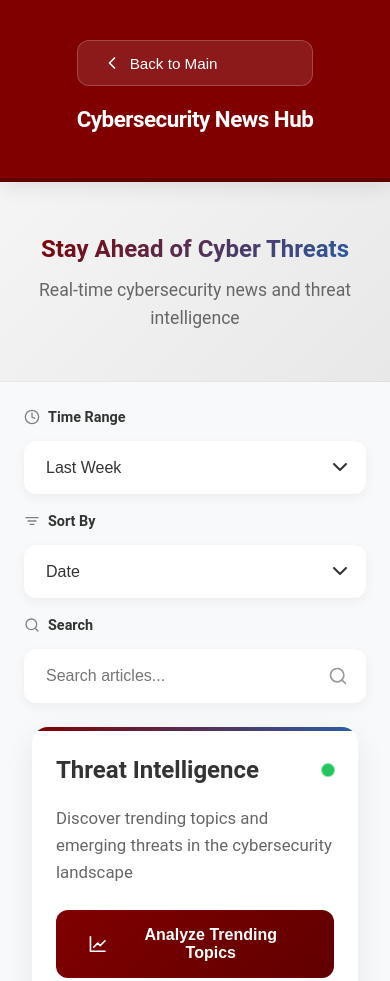
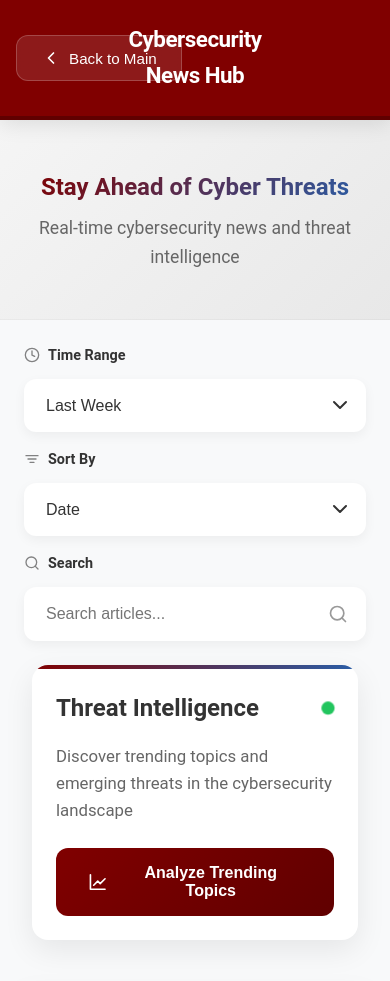
Before and after one commit to 7Prince11/work_project, a website: page news/news.html in a window 390 px wide. Shown: the top 981 px of the page. Drawn offline with Linux system fonts and the light colour scheme; no server answers.

Commit message:
Working on updated design for each of the pages

```diff
--- a/news/news.css
+++ b/news/news.css
@@ -43,23 +43,29 @@ body.dark-mode {
 }
 
 .header-content {
-  max-width: 1400px;
-  margin: 0 auto;
-  padding: 1.5rem 2rem;
   display: flex;
+  justify-content: space-between;
   align-items: center;
-  justify-content: space-between;
+  width: 100%;
   position: relative;
 }
-
+.left-side {
+  min-width: 180px; /* Adjust as needed */
+}
 .header h1 {
+  position: absolute;
+  left: 50%;
+  transform: translateX(-50%);
   color: white;
-  font-size: 1.75rem;
+  font-size: 2rem;
   margin: 0;
   font-weight: 600;
   letter-spacing: -0.5px;
   text-align: center;
-  flex: 1;
+  flex: 0 1 auto;
+}
+.right-side {
+  min-width: 180px; /* This creates balance with left-side */
 }
 
 .header-badge {
@@ -695,7 +701,7 @@ body.dark-mode .loading-spinner {
 .loader span {
   width: 10px;
   height: 10px;
-  background: var(--primary);
+  background: white !important;
   border-radius: 50%;
   animation: bounce 1.4s infinite ease-in-out both;
 }
@@ -775,8 +781,7 @@ body.dark-mode .loading-spinner {
 
 @media (max-width: 768px) {
   .header-content {
-    flex-direction: column;
-    gap: 1rem;
+    flex-direction: row; /* Keep as row to maintain left/right positioning */
     text-align: center;
   }
 
@@ -785,9 +790,8 @@ body.dark-mode .loading-spinner {
   }
 
   .back-button {
-    width: 100%;
+    width: auto;
   }
-
   .hero-content h2 {
     font-size: 1.5rem;
   }
@@ -811,6 +815,9 @@ body.dark-mode .loading-spinner {
 
   .results-container {
     padding: 1rem;
+  }
+  .header h1 {
+    font-size: 1.4rem; /* Slightly smaller on mobile */
   }
 }
 
```
